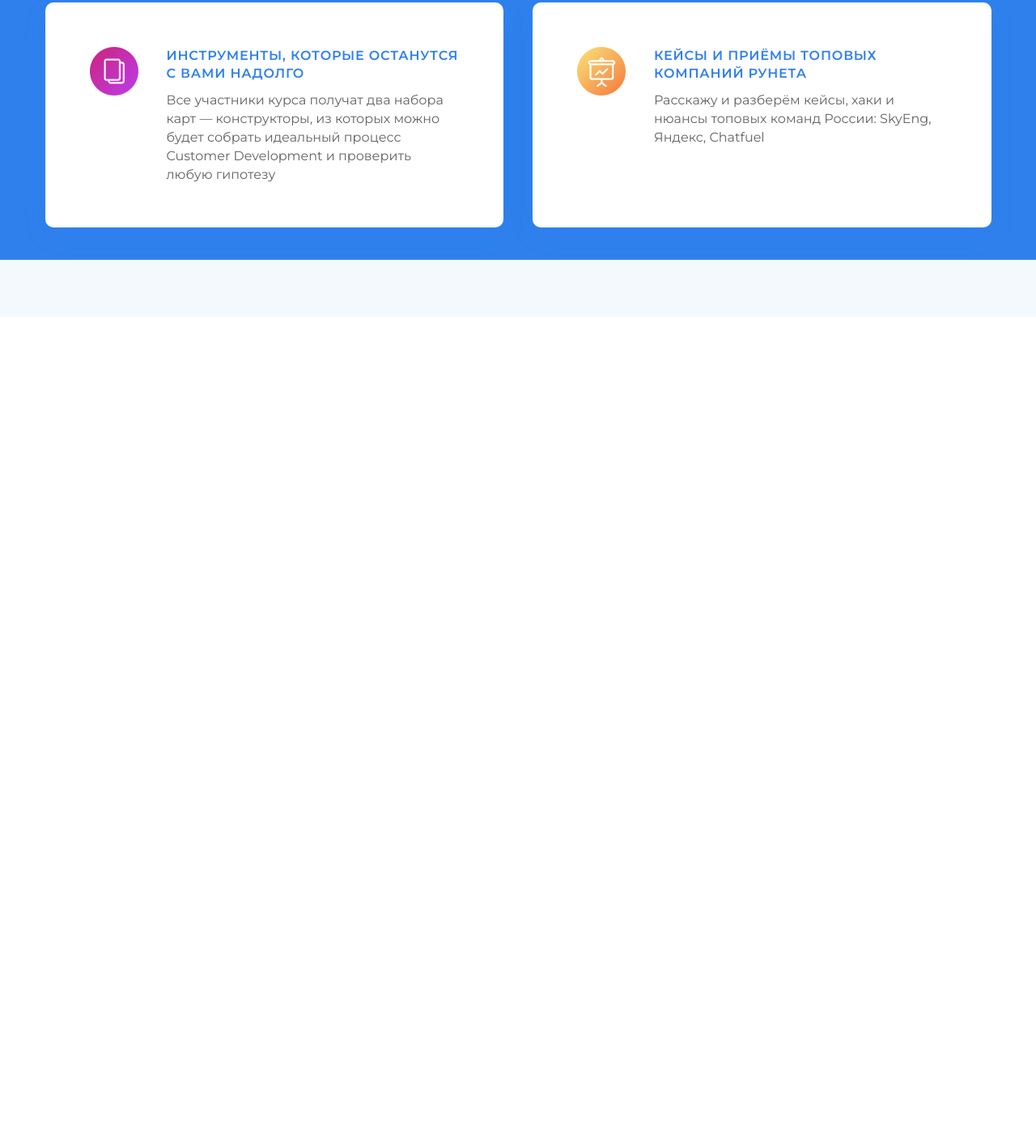
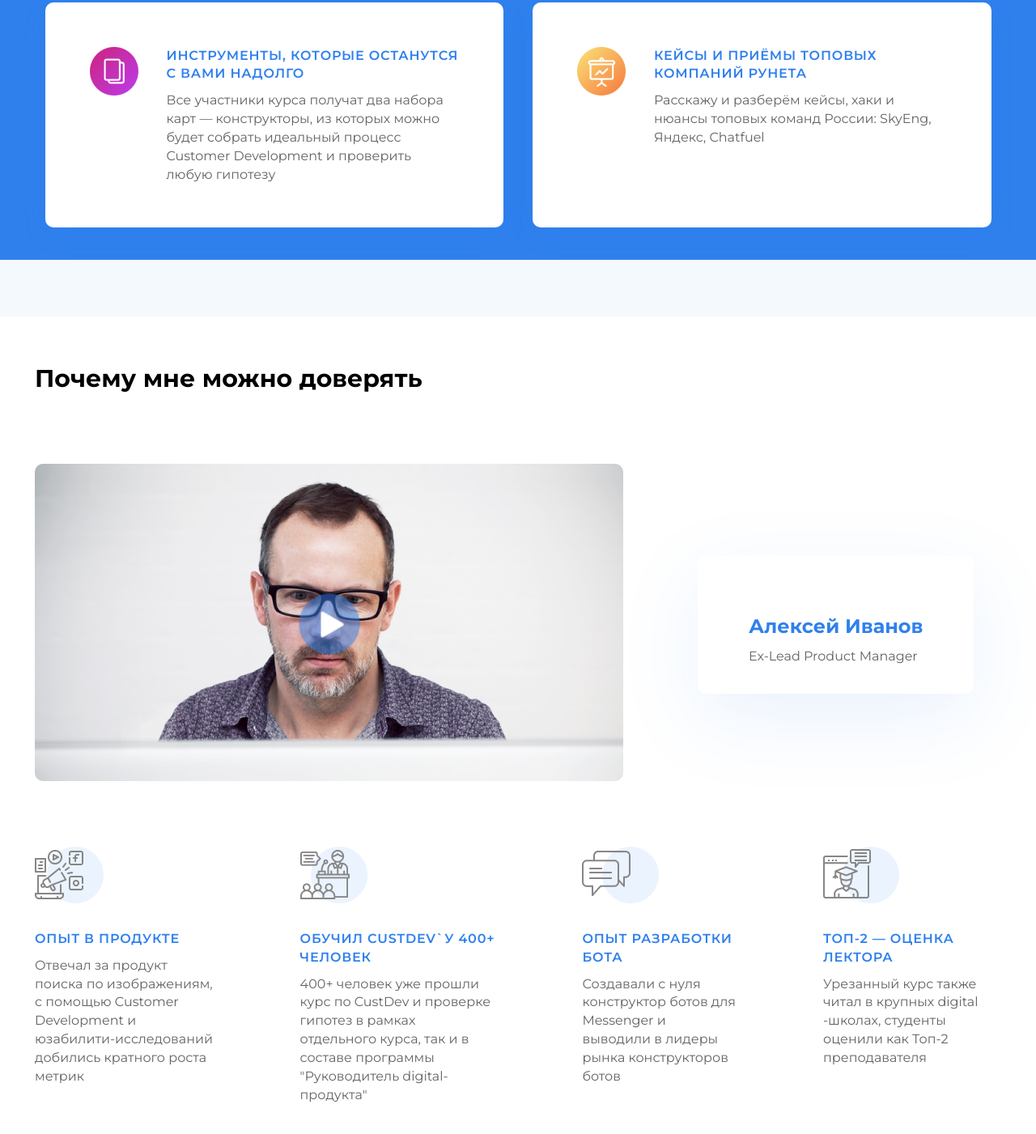
Before and after one commit to Vonubat/symfa-internship_simple-landing-page, a website built with webpack: page src/index.html in a window 1280 px wide. Shown: the part 3185-4586 px from the top of the page at 81% size. Before the commit the page ends 3576 px from the top, so only its background shows below. Built offline with nearby package versions, Linux system fonts and the light colour scheme.

Commit message:
feat: implement mentor section

```diff
--- a/src/index.html
+++ b/src/index.html
@@ -203,6 +203,64 @@
           </div>
         </div>
       </section>
+
+      <section class="mentor">
+        <div class="mentor__content">
+          <h2 class="mentor__heading content__heading content__heading--balck">Почему мне можно доверять</h2>
+          <div class="mentor__cards-wrapper">
+            <div class="mentor__cards-wrapper--solid">
+              <article class="card card__mentor--media">
+                <img class="mentor__video" src="./assets/mentor/video-preview.png" alt="video preview" />
+                <img class="mentor__icon play__icon" src="./assets/mentor/icon-play.png" alt="play icon" />
+              </article>
+              <article class="card card__mentor--solid">
+                <h4 class="mentor__title">Алексей Иванов</h4>
+                <p class="mentor__text">Ex-Lead Product Manager</p>
+              </article>
+            </div>
+            <div class="mentor__cards-wrapper--transparent">
+              <article class="card card__mentor--transparent">
+                <img class="mentor__icon" src="./assets/mentor/icon-reports.png" alt="reports icon" />
+                <div>
+                  <h4 class="mentor__title">Опыт в продукте</h4>
+                  <p class="mentor__text">
+                    Отвечал за продукт поиска по изображениям, с помощью Customer Development и юзабилити-исследований
+                    добились кратного роста метрик
+                  </p>
+                </div>
+              </article>
+              <article class="card card__mentor--transparent">
+                <img class="mentor__icon" src="./assets/mentor/icon-lecture.png" alt="lecture icon" />
+                <div>
+                  <h4 class="mentor__title">Обучил CustDev`у 400+ человек</h4>
+                  <p class="mentor__text">
+                    400+ человек уже прошли курс по CustDev и проверке гипотез в рамках отдельного курса, так и в
+                    составе программы "Руководитель digital-продукта"
+                  </p>
+                </div>
+              </article>
+              <article class="card card__mentor--transparent">
+                <img class="mentor__icon" src="./assets/mentor/icon-chat.png" alt="chat icon" />
+                <div>
+                  <h4 class="mentor__title">Опыт разработки бота</h4>
+                  <p class="mentor__text">
+                    Создавали с нуля конструктор ботов для Messenger и выводили в лидеры рынка конструкторов ботов
+                  </p>
+                </div>
+              </article>
+              <article class="card card__mentor--transparent">
+                <img class="mentor__icon" src="./assets/mentor/icon-student.png" alt="student icon" />
+                <div>
+                  <h4 class="mentor__title">Топ-2 — оценка лектора</h4>
+                  <p class="mentor__text">
+                    Урезанный курс также читал в крупных digital -школах, студенты оценили как Топ-2 преподавателя
+                  </p>
+                </div>
+              </article>
+            </div>
+          </div>
+        </div>
+      </section>
     </main>
   </body>
 </html>
--- a/src/sass/abstracts/_mixins.scss
+++ b/src/sass/abstracts/_mixins.scss
@@ -9,3 +9,11 @@
   justify-content: center;
   align-items: center;
 }
+
+@mixin center-elem-absolute() {
+  position: absolute;
+  top: 50%;
+  left: 50%;
+  margin-right: -50%;
+  transform: translate(-50%, -50%);
+}
--- a/src/sass/base/_typography.scss
+++ b/src/sass/base/_typography.scss
@@ -175,3 +175,35 @@
   font-size: 1rem;
   line-height: 143.55%;
 }
+
+.card__mentor--solid {
+  .mentor__title {
+    color: $color-primary;
+    font-weight: 700;
+    font-size: 1.5rem;
+    line-height: 183.83%;
+  }
+
+  .mentor__text {
+    color: $color-card-text;
+    font-size: 1rem;
+    line-height: 182.86%;
+  }
+}
+
+.card__mentor--transparent {
+  .mentor__title {
+    color: $color-primary;
+    font-weight: 600;
+    font-size: 1rem;
+    line-height: 143.55%;
+    letter-spacing: 0.05em;
+    text-transform: uppercase;
+  }
+
+  .mentor__text {
+    color: $color-card-text;
+    font-size: 1rem;
+    line-height: 143.55%;
+  }
+}
--- a/src/sass/components/_cards.scss
+++ b/src/sass/components/_cards.scss
@@ -65,7 +65,56 @@
   background-color: white;
   box-shadow: 0 10px 30px rgba($color-primary, 0.1);
 
+  .result__icon {
+    width: 60px;
+    height: 60px;
+  }
+
   .result__text {
     margin-top: 10px;
   }
 }
+
+.card__mentor--media {
+  position: relative;
+
+  .mentor__video {
+    border-radius: 10px;
+  }
+
+  .play__icon {
+    @include center-elem-absolute;
+  }
+}
+
+.card__mentor--solid {
+  width: 247px;
+  padding: 66px 31px 32px 63px;
+  box-shadow: 0 30px 100px rgba($color-primary, 0.1);
+}
+
+.card__mentor--transparent {
+  .mentor__title {
+    margin-top: 28px;
+  }
+
+  .mentor__text {
+    margin-top: 10px;
+  }
+
+  &:nth-child(1) {
+    width: 220px;
+  }
+
+  &:nth-child(2) {
+    width: 241.3px;
+  }
+
+  &:nth-child(3) {
+    width: 190px;
+  }
+
+  &:nth-child(4) {
+    width: 220px;
+  }
+}
--- /dev/null
+++ b/src/sass/layout/_mentor.scss
@@ -0,0 +1,37 @@
+.mentor {
+  display: flex;
+  flex-direction: column;
+  align-items: center;
+  min-height: 1078px;
+}
+
+.mentor__content {
+  display: flex;
+  flex-flow: column;
+  width: 100%;
+  max-width: 1194px;
+}
+
+.mentor__heading {
+  width: 572px;
+  height: 45px;
+  margin-top: 58px;
+}
+
+.mentor__cards-wrapper {
+  display: flex;
+  flex-direction: column;
+}
+
+.mentor__cards-wrapper--solid {
+  display: flex;
+  gap: 92px;
+  align-items: center;
+  margin-top: 79px;
+}
+
+.mentor__cards-wrapper--transparent {
+  display: flex;
+  justify-content: space-between;
+  margin-top: 77px;
+}
--- a/src/sass/layout/_result.scss
+++ b/src/sass/layout/_result.scss
@@ -30,8 +30,3 @@
   margin-top: 66px;
   row-gap: 41px;
 }
-
-.result__icon {
-  width: 60px;
-  height: 60px;
-}
--- a/src/sass/main.scss
+++ b/src/sass/main.scss
@@ -14,6 +14,7 @@
 @import "./layout/targets";
 @import "./layout/schedule";
 @import "./layout/result";
+@import "./layout/mentor";
 
 html {
   box-sizing: border-box;
```
